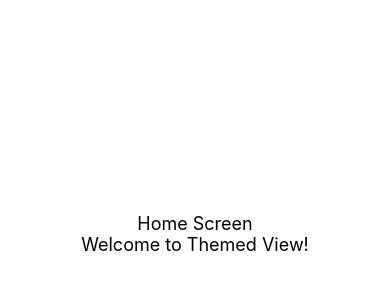
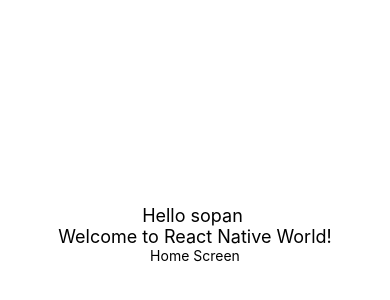
Before and after one commit to thesopan21/ProductionReadyRNTemplate, a React Native app: screen /Home in a window 390 px wide. Shown: the part 176-476 px from the top of the page. Built offline with nearby package versions, Linux system fonts and the light colour scheme.

Commit message:
exatra text testing

```diff
--- a/src/screens/HomeScreen/HomeScreen.tsx
+++ b/src/screens/HomeScreen/HomeScreen.tsx
@@ -8,8 +8,9 @@
   return (
     <SafeAreaWrapper>
       <ThemedView style={{ flex: 1, justifyContent: 'center', alignItems: 'center' }}>
-        <ThemedText style={{ fontSize: 18 }}>Home Screen</ThemedText>
-        <ThemedText style={{ fontSize: 18 }}>Welcome to Themed View!</ThemedText>
+        <ThemedText style={{ fontSize: 18 }} selectable selectionColor={'yellowgreen'}>Hello sopan </ThemedText>
+        <ThemedText style={{ fontSize: 18 }}>Welcome to React Native World!</ThemedText>
+        <ThemedText>Home Screen</ThemedText>
       </ThemedView>
     </SafeAreaWrapper>
   )
```
